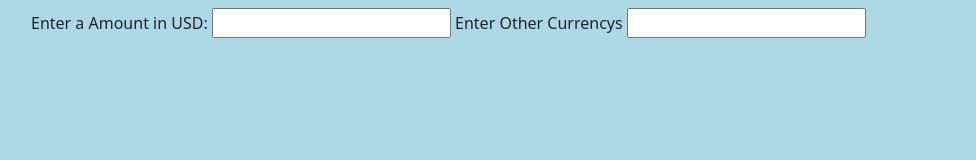
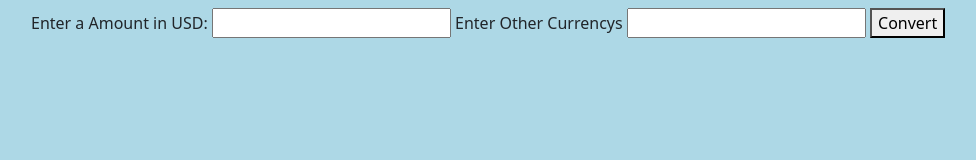
Before and after one commit to GregStillwell/currency, a website built with webpack: page src/index.html in a window 1280 px wide. Shown: the whole page, without its empty margins (51-1027 px from the left). Built offline with nearby package versions, Linux system fonts and the light colour scheme.

Commit message:
added button

```diff
--- a/src/index.html
+++ b/src/index.html
@@ -11,7 +11,7 @@
 
       <label for="otherCurrency">Enter Other Currencys</label>
       <input id="otherCurrency" type="text">
-
+      <button type="submit">Convert</button>
     </form>
     <p id="showResponse"></p>
   </div>
```
